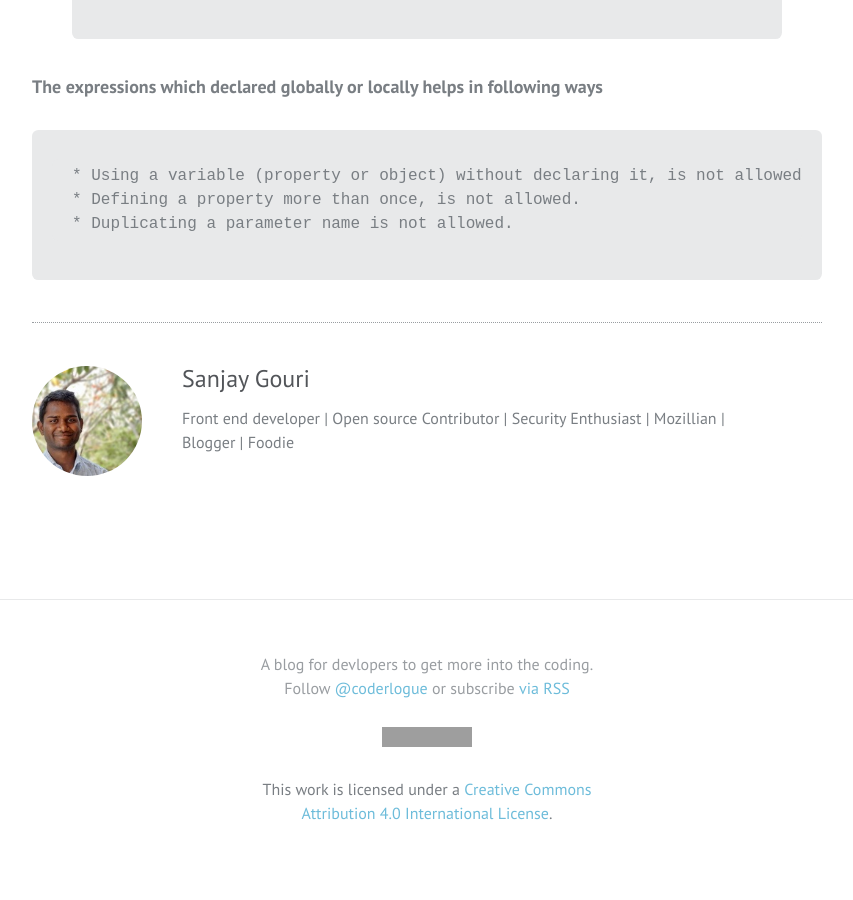
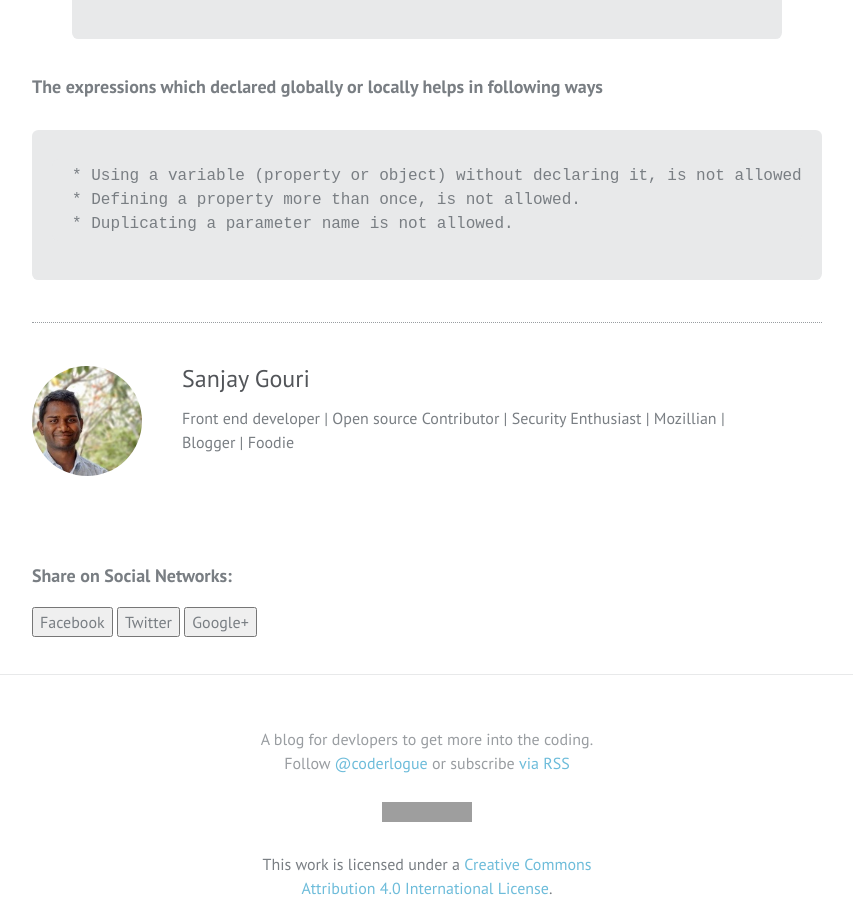
Before and after one commit to coderlogue/coderlogue.github.io, a Jekyll site: the page built from _posts/2015-08-15-Javascript use strict.md, in a window 1280 px wide and 900 px high, scrolled down 997 px. Shown: the whole window, without its empty margins (213-1066 px from the left). Built offline with Jekyll 4.4.1, drawn with Linux system fonts in a browser that asks for light colours; comment, search, counter and statistics services are not loaded; before the commit the page ends 1822 px from its top, so only the background shows below that; grey boxes are pictures that could not be loaded.

Commit message:
Update post.html

```diff
--- a/_layouts/post.html
+++ b/_layouts/post.html
@@ -37,9 +37,14 @@ layout: default
 		</div>
 	{% endif %}
      {% include author-box.html %}
+
     </article>
-
-
+    <div>
+      <h3>Share on Social Networks:</h3>
+	     <button type="button" onclick="shareFacebook({{ post.url }},{{ post.title }})">Facebook</button>
+	     <button type="button" onclick="shareTwitter({{ post.url }},{{ post.title }})">Twitter</button>
+	     <button type="button" onclick="shareGooglePlus({{ post.url }},{{ post.title }})">Google+</button>
+    </div>
 
 
 
@@ -47,3 +52,17 @@ layout: default
 
 	</div>
 </div>
+     <script>
+     	function shareTwitter(url, text) {
+  open('http://twitter.com/share?url=' + url + '&text=' + text, 'tshare', 'height=400,width=550,resizable=1,toolbar=0,menubar=0,status=0,location=0');
+}
+
+function shareFacebook(url, text, image) {
+  open('http://facebook.com/sharer.php?s=100&p[url]=' + url + '&p[images][0]=' + image + '&p[title]=' + text, 'fbshare', 'height=380,width=660,resizable=0,toolbar=0,menubar=0,status=0,location=0,scrollbars=0');
+}
+
+function shareGooglePlus(url) {
+  open('https://plus.google.com/share?url=' + url, 'gshare', 'height=270,width=630,resizable=0,toolbar=0,menubar=0,status=0,location=0,scrollbars=0');
+}
+
+     </script>
```
